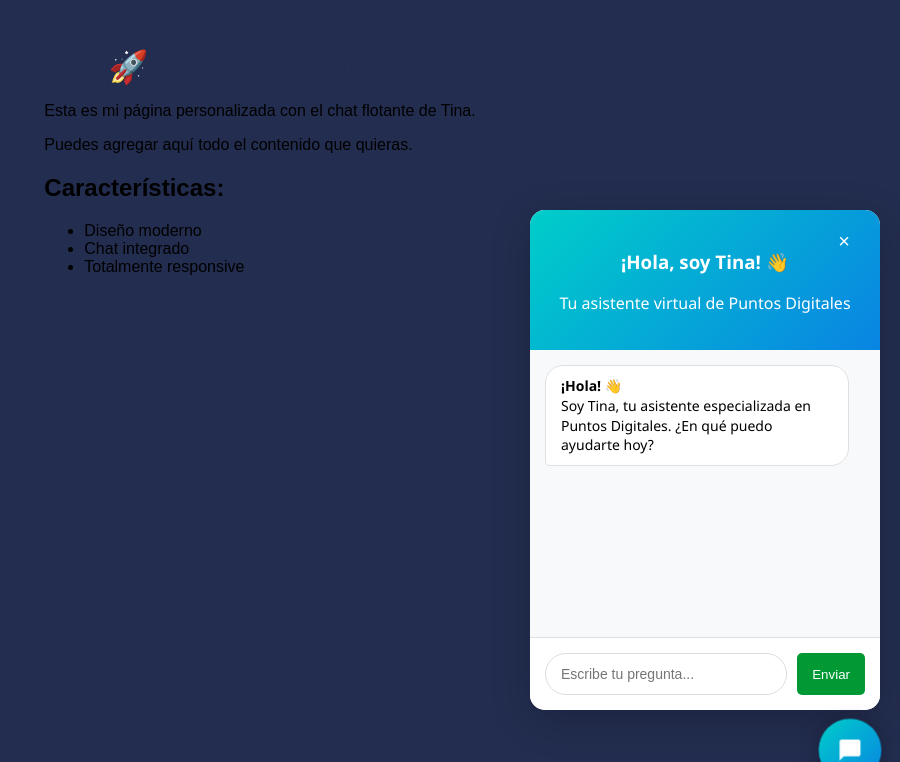
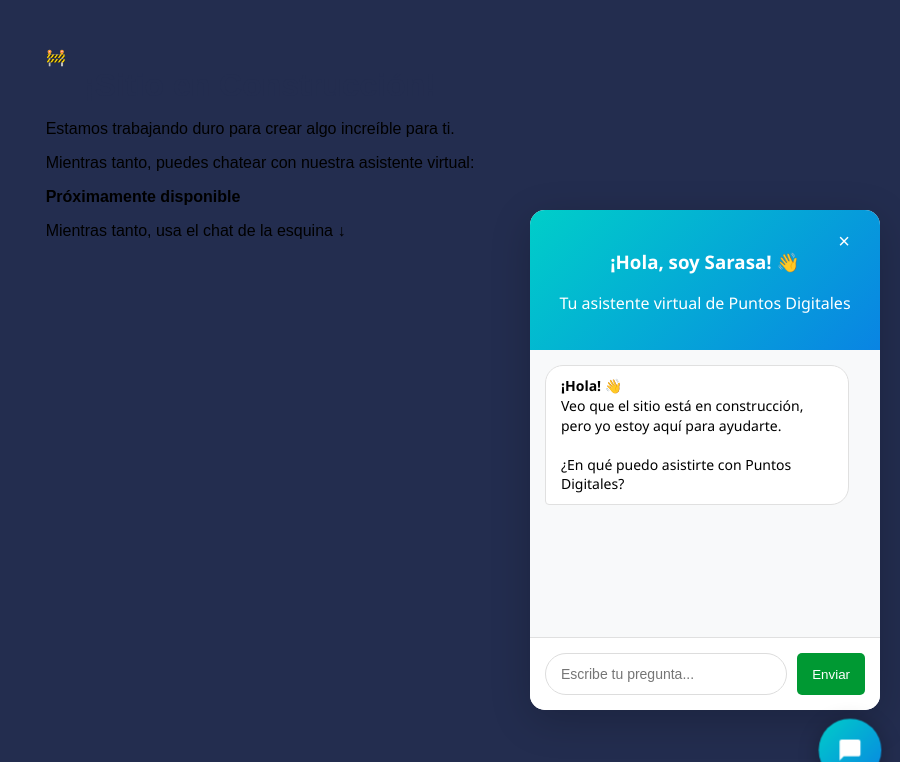
Before and after one commit to ro-fer/chat-bot-pruebas, a Flask app: page /probando-widget in a window 1280 px wide. Shown: the top 762 px of the page, without its empty margins (380-1280 px from the left). Run offline with Flask 3, Linux system fonts and the light colour scheme.

Commit message:
Update index.html

```diff
--- a/templates/index.html
+++ b/templates/index.html
@@ -3,43 +3,46 @@
 <head>
     <meta charset="UTF-8">
     <meta name="viewport" content="width=device-width, initial-scale=1.0">
-    <title>Mi Página con Chat Tina</title>
+    <title>Sitio en Construcción</title>
     <link rel="stylesheet" href="../static/styles.css" />
-
 </head>
 <body>
-    <div class="container">
-        <h1>🚀 Mi Página Nueva</h1>
-        <p>Esta es mi página personalizada con el chat flotante de Tina.</p>
-        <p>Puedes agregar aquí todo el contenido que quieras.</p>
+    <!-- CONTENIDO EN CONSTRUCCIÓN -->
+    <div class="construction-container">
+        <div class="construction-icon">🚧</div>
+        <h1>¡Sitio en Construcción!</h1>
+        <p class="construction-text">Estamos trabajando duro para crear algo increíble para ti.</p>
+        <p class="construction-text">Mientras tanto, puedes chatear con nuestra asistente virtual:</p>
 
-        <h2>Características:</h2>
-        <ul>
-            <li>Diseño moderno</li>
-            <li>Chat integrado</li>
-            <li>Totalmente responsive</li>
-        </ul>
+        <div class="progress-bar">
+            <div class="progress"></div>
+        </div>
+
+        <div class="contact-info">
+            <p><strong>Próximamente disponible</strong></p>
+            <p>Mientras tanto, usa el chat de la esquina ↓</p>
+        </div>
     </div>
 
-    <!-- WIDGET DE CHAT TINA -->
+    <!-- WIDGET DE CHAT SARASA -->
     <div class="tina-chat-widget">
         <div class="tina-chat-window" id="tinaChatWindow">
             <div class="tina-chat-header">
                 <button class="tina-close-btn" onclick="toggleTinaChat()">×</button>
-                <h3>¡Hola, soy Tina! 👋</h3>
+                <h3>¡Hola, soy Sarasa! 👋</h3>
                 <p>Tu asistente virtual de Puntos Digitales</p>
             </div>
 
             <div class="tina-chat-messages" id="tinaMessages">
                 <div class="tina-message tina-bot-message">
                     <strong>¡Hola! 👋</strong><br>
-                    Soy Tina, tu asistente especializada en Puntos Digitales.
-                    ¿En qué puedo ayudarte hoy?
+                    Veo que el sitio está en construcción, pero yo estoy aquí para ayudarte.<br><br>
+                    ¿En qué puedo asistirte con Puntos Digitales?
                 </div>
             </div>
 
             <div class="tina-typing" id="tinaTyping">
-                Tina está escribiendo...
+                Sarasa está escribiendo...
             </div>
 
             <div class="tina-chat-input">
```
